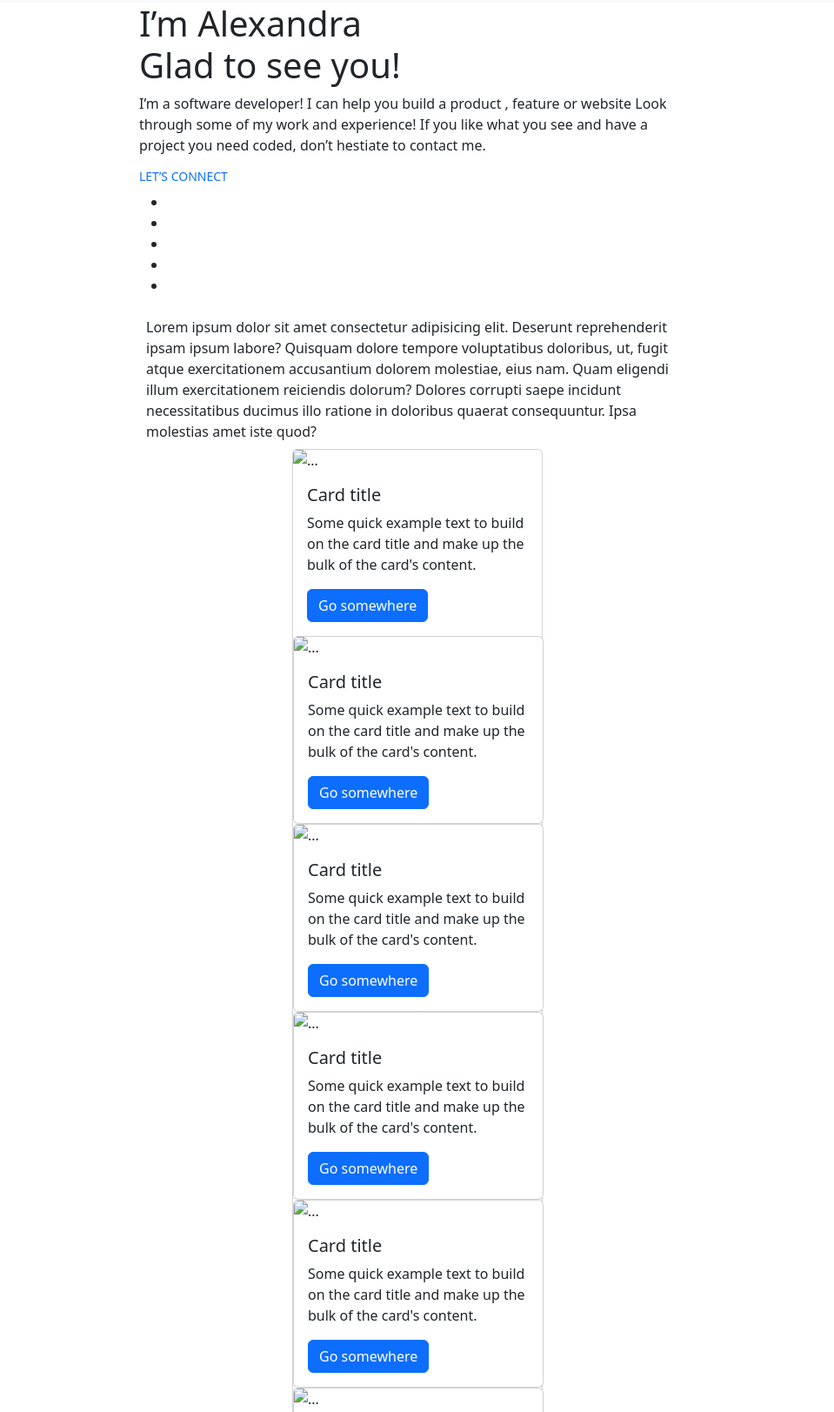
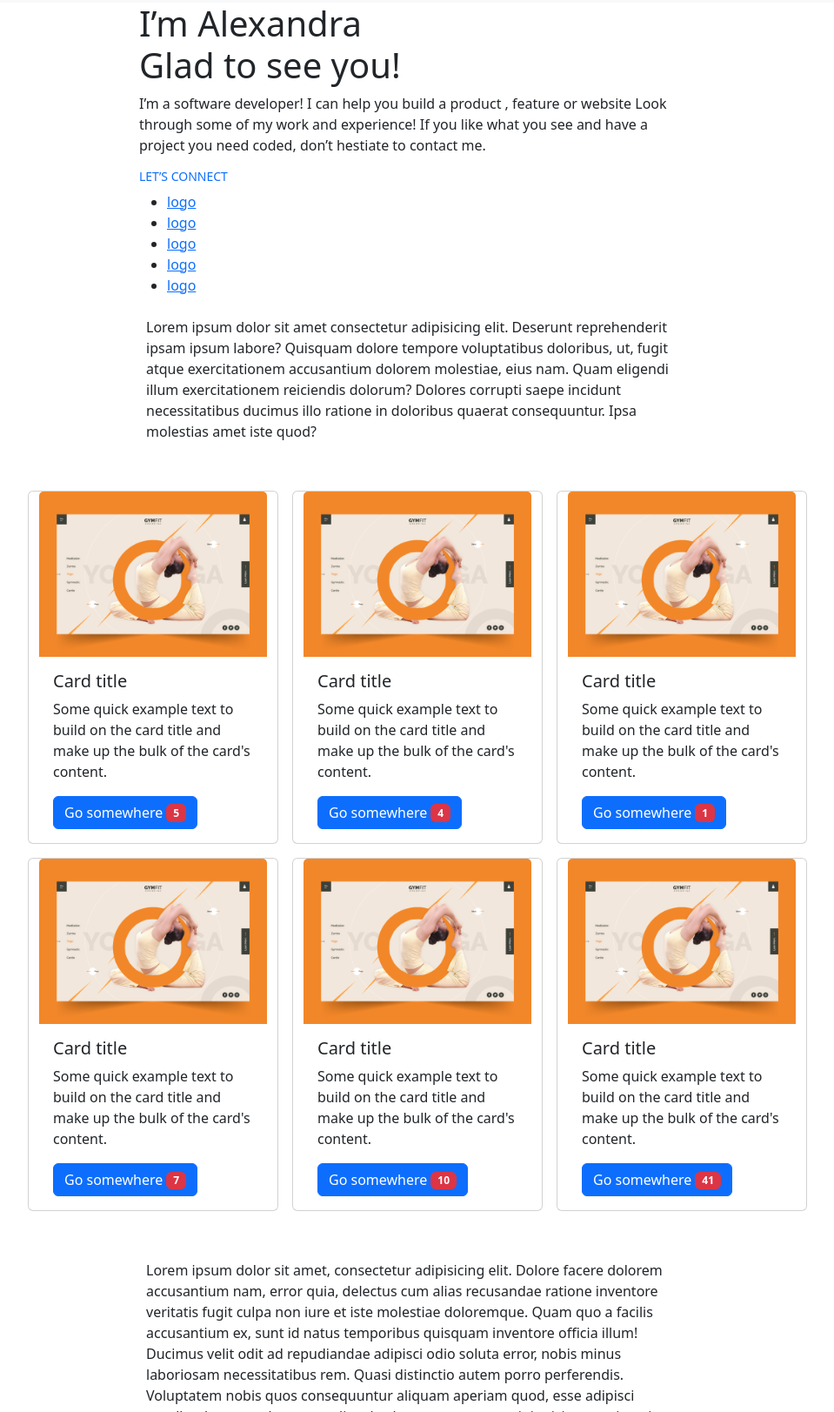
Before and after one commit to omarbabou/try-bootstrap, a website: page index.html in a window 1280 px wide. Shown: the part 53-1676 px from the top of the page at 87% size, without its empty margins (160-1119 px from the left). Drawn offline with nearby package versions, Linux system fonts and the light colour scheme.

Commit message:
working with badge

```diff
--- a/index.html
+++ b/index.html
@@ -47,84 +47,106 @@
           <h2 class="small text-primary">LET’S CONNECT</h2>
       </div>
         <ul class=" ">
-          <li><a href="#"><img src="" alt=""></a></li>
-          <li><a href="#"><img src="" alt=""></a></li>
-          <li><a href="#"><img src="" alt=""></a></li>
-          <li><a href="#"><img src="" alt=""></a></li>
-          <li><a href="#"><img src="" alt=""></a></li>
+          <li><a href="#"><img src="" alt="">logo</a></li>
+          <li><a href="#"><img src="" alt="">logo</a></li>
+          <li><a href="#"><img src="" alt="">logo</a></li>
+          <li><a href="#"><img src="" alt="">logo</a></li>
+          <li><a href="#"><img src="" alt="">logo</a></li>
         </ul>
       </div>
     </div>
   </section>
-  <section id="about" class="container w-50 gap-2 p-2" >
+  <section id="about" class="container w-50 gap-2 p-2 " >
   Lorem ipsum dolor sit amet consectetur adipisicing elit. Deserunt reprehenderit ipsam ipsum labore? Quisquam dolore tempore voluptatibus doloribus, ut, fugit atque exercitationem accusantium dolorem molestiae, eius nam. Quam eligendi illum exercitationem reiciendis dolorum? Dolores corrupti saepe incidunt necessitatibus ducimus illo ratione in doloribus quaerat consequuntur. Ipsa molestias amet iste quod?
   </section>
-  <section id="work" class="d-grid justify-content-center align-items-center m-0 ">
-    <div class="card" style="width: 18rem;">
-      <img src="..." class="card-img-top" alt="...">
+  <section id="work" class="container-fluid d-grid justify-content-center align-items-center">
+
+    <div class="container d-grid gap-3 mt-5 mb-5">
+      <div class="row gap-3">
+        <div class="card col-sm" style="width: 18rem;">
+          <img src="ImgPlaceholder.png" class="card-img-top" alt="...">
           <div class="card-body">
             <h5 class="card-title">Card title</h5>
             <p class="card-text">Some quick example text to build on the card title and make up the bulk of the card's content.</p>
-        <a href="#" class="btn btn-primary">Go somewhere</a>
+            <a href="#" class="btn btn-primary">Go somewhere <span class="badge bg-danger">5</span></a>
+          </div>
         </div>
 
-      <div class="card" style="width: 18rem;">
-        <img src="..." class="card-img-top" alt="...">
+        <div class="card col-sm" style="width: 18rem;">
+          <img src="ImgPlaceholder.png" class="card-img-top" alt="...">
           <div class="card-body">
             <h5 class="card-title">Card title</h5>
             <p class="card-text">Some quick example text to build on the card title and make up the bulk of the card's content.</p>
-          <a href="#" class="btn btn-primary">Go somewhere</a>
+            <a href="#" class="btn btn-primary">Go somewhere <span class="badge bg-danger">4</span></a>
           </div>
         </div>
 
-      <div class="card" style="width: 18rem;">
-        <img src="..." class="card-img-top" alt="...">
+        <div class="card col-sm" style="width: 18rem;">
+          <img src="ImgPlaceholder.png" class="card-img-top" alt="...">
           <div class="card-body">
             <h5 class="card-title">Card title</h5>
             <p class="card-text">Some quick example text to build on the card title and make up the bulk of the card's content.</p>
-          <a href="#" class="btn btn-primary">Go somewhere</a>
+            <a href="#" class="btn btn-primary">Go somewhere <span class="badge bg-danger">1</span></a>
+          </div>
         </div>
       </div>
 
-      <div class="card" style="width: 18rem;">
-        <img src="..." class="card-img-top" alt="...">
+      <div class="row gap-3">
+        <div class="card col-sm" style="width: 18rem;">
+          <img src="ImgPlaceholder.png" class="card-img-top" alt="...">
           <div class="card-body">
             <h5 class="card-title">Card title</h5>
             <p class="card-text">Some quick example text to build on the card title and make up the bulk of the card's content.</p>
-          <a href="#" class="btn btn-primary">Go somewhere</a>
+            <a href="#" class="btn btn-primary">Go somewhere <span class="badge bg-danger">7</span></a>
           </div>
         </div>
 
-      <div class="card" style="width: 18rem;">
-        <img src="..." class="card-img-top" alt="...">
+        <div class="card col-sm" style="width: 18rem;">
+          <img src="ImgPlaceholder.png" class="card-img-top" alt="...">
           <div class="card-body">
             <h5 class="card-title">Card title</h5>
             <p class="card-text">Some quick example text to build on the card title and make up the bulk of the card's content.</p>
-          <a href="#" class="btn btn-primary">Go somewhere</a>
+            <a href="#" class="btn btn-primary">Go somewhere <span class="badge bg-danger">10</span></a>
           </div>
         </div>
 
-      <div class="card" style="width: 18rem;">
-        <img src="..." class="card-img-top" alt="...">
+        <div class="card col-sm" style="width: 18rem;">
+          <img src="ImgPlaceholder.png" class="card-img-top" alt="...">
           <div class="card-body">
             <h5 class="card-title">Card title</h5>
             <p class="card-text">Some quick example text to build on the card title and make up the bulk of the card's content.</p>
-          <a href="#" class="btn btn-primary">Go somewhere</a>
+            <a href="#" class="btn btn-primary">Go somewhere <span class="badge bg-danger">41</span></a>
+          </div>
         </div>
       </div>
 
-      <div class="card" style="width: 18rem;">
-        <img src="..." class="card-img-top" alt="...">
-        <div class="card-body">
-          <h5 class="card-title">Card title</h5>
-          <p class="card-text">Some quick example text to build on the card title and make up the bulk of the card's content.</p>
-          <a href="#" class="btn btn-primary">Go somewhere</a>
+    </div>
+
+  </section>
+  <div class="container m-0">
+
+  </div>
+  <section id="contact" class="container w-50 gap-2 p-2" >
+    <div class="modal btn btn-danger border border-primary m-0 p-0" tabindex="-1">
+      <div class="modal-dialog">
+        <div class="modal-content">
+          <div class="modal-header">
+            <h5 class="modal-title">Modal title</h5>
+            <button type="button" class="btn-close" data-bs-dismiss="modal" aria-label="Close"></button>
+          </div>
+          <div class="modal-body">
+            <p>Modal body text goes here.</p>
+          </div>
+          <div class="modal-footer">
+            <button type="button" class="btn btn-secondary" data-bs-dismiss="modal">Close</button>
+            <button type="button" class="btn btn-primary">Save changes</button>
           </div>
         </div>
       </div>
+    </div>
+    Lorem ipsum dolor sit amet, consectetur adipisicing elit. Dolore facere dolorem accusantium nam, error quia, delectus cum alias recusandae ratione inventore veritatis fugit culpa non iure et iste molestiae doloremque. Quam quo a facilis accusantium ex, sunt id natus temporibus quisquam inventore officia illum! Ducimus velit odit ad repudiandae adipisci odio soluta error, nobis minus laboriosam necessitatibus rem. Quasi distinctio autem porro perferendis. Voluptatem nobis quos consequuntur aliquam aperiam quod, esse adipisci repellendus quae deserunt odit vel voluptatum nam suscipit nisi quo ratione iusto totam animi, nesciunt quis veniam ut. Vero error non ducimus vitae numquam officia, dolore vel sunt.
+
   </section>
-  <section id="contact" class="container w-50 gap-2 p-2" >
-    Lorem ipsum dolor sit amet, consectetur adipisicing elit. Dolore facere dolorem accusantium nam, error quia, delectus cum alias recusandae ratione inventore veritatis fugit culpa non iure et iste molestiae doloremque. Quam quo a facilis accusantium ex, sunt id natus temporibus quisquam inventore officia illum! Ducimus velit odit ad repudiandae adipisci odio soluta error, nobis minus laboriosam necessitatibus rem. Quasi distinctio autem porro perferendis. Voluptatem nobis quos consequuntur aliquam aperiam quod, esse adipisci repellendus quae deserunt odit vel voluptatum nam suscipit nisi quo ratione iusto totam animi, nesciunt quis veniam ut. Vero error non ducimus vitae numquam officia, dolore vel sunt.
-  </section>
+
 </body>
 </html>
```
Also changed, not shown: ImgPlaceholder.png (added). Lines whose indentation alone changed are shown as unchanged.
